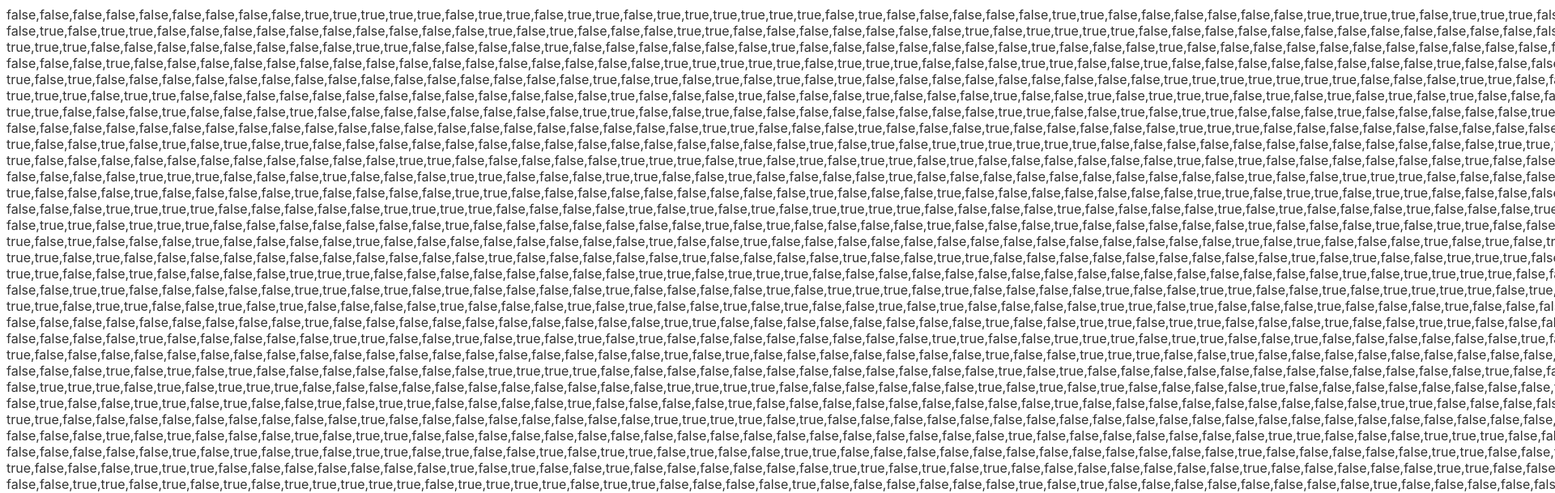
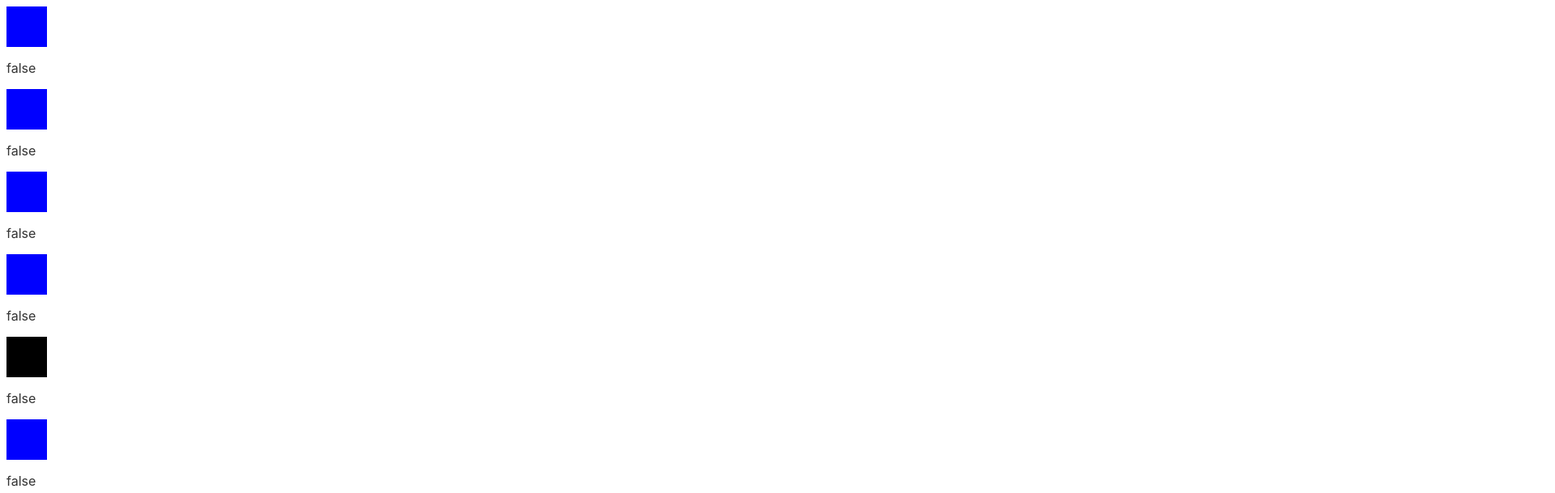
Before and after one commit to n-ckr-ch-rds-n/game-of-life, a Svelte app: page / in a window 1280 px wide. Shown: the top 609 px of the page at 81% size, 1920 px wide, since content can reach past the window. Built offline with nearby package versions, Linux system fonts and the light colour scheme.

Commit message:
Pass state through to cells

```diff
--- a/src/App.svelte
+++ b/src/App.svelte
@@ -22,7 +22,6 @@
         matrixStore.update(currentValue => updater.updateMatrix(currentValue));
     }, 5000);
 
-    let cells = [{state: 1}, {state: 1}];
 </script>
 {#each matrix as row}
     <Row row={row}/>
--- a/src/cell/Cell.svelte
+++ b/src/cell/Cell.svelte
@@ -1,14 +1,14 @@
 <script lang="ts">
-    export let state: number = 0;
+    export let state: boolean;
     const colorByState = {
         0: "white",
         1: "black"
     };
-    let color: string = colorByState[state];
+    let color: string = state ? "black" : "blue";
 </script>
 
 <main>
-    <div class="square" style = "background-color: {color}"></div>
+    <div class="square" style="background-color: {color}"></div>
     <p>{state}</p>
 </main>
 
--- a/src/row/Row.svelte
+++ b/src/row/Row.svelte
@@ -1,14 +1,12 @@
 <script lang="ts">
+    import Cell from "../cell/Cell.svelte";
     export let row;
-    // const colorByState = {
-    //     0: "white",
-    //     1: "black"
-    // };
-    // let color: string = colorByState[state];
 </script>
 
 <main>
-    <div>{row}</div>
+    {#each row as cellState}
+        <Cell state="{cellState}"></Cell>
+    {/each}
 </main>
 
 <style>
```
